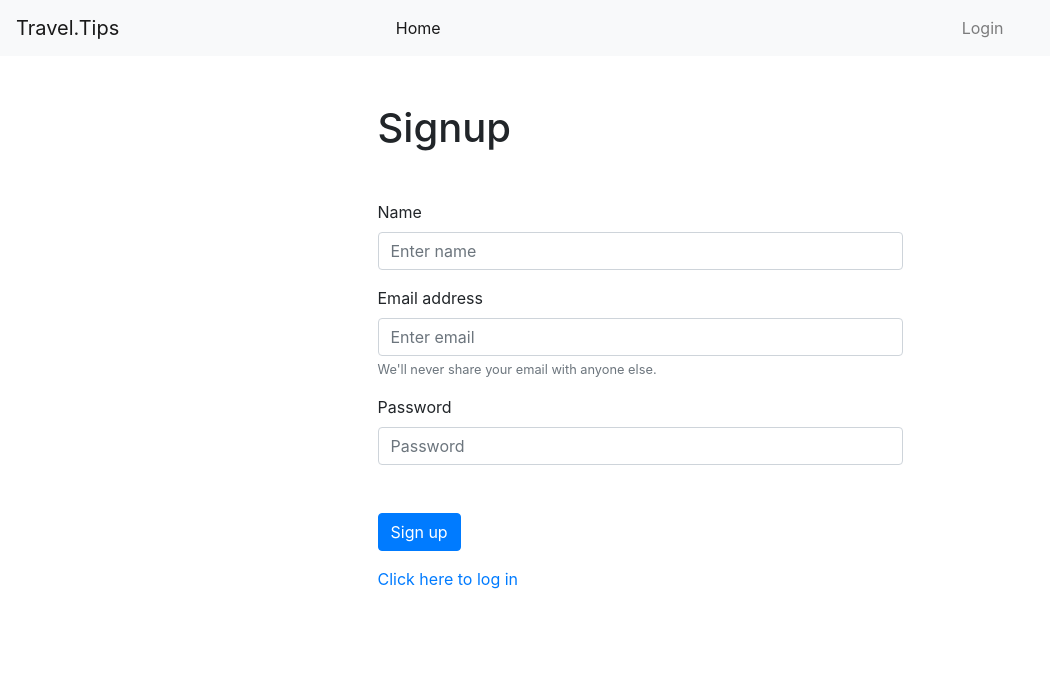
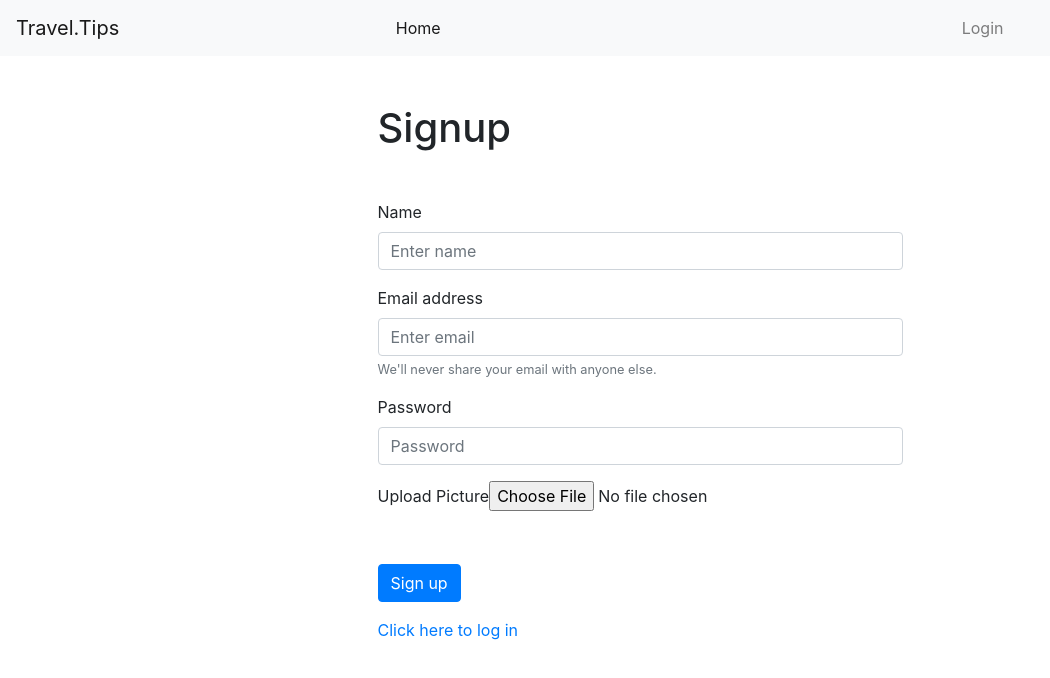
Before and after one commit to GuidoWestra/Travel-Tips-Front, a React (Create React App) app: page /signup in a window 1280 px wide. Shown: the top 678 px of the page, without its empty margins (0-1050 px from the left). Built offline with nearby package versions, Linux system fonts and the light colour scheme; no server answers.

Commit message:
signup form has file input and preview image

```diff
--- a/src/pages/SignUp/index.js
+++ b/src/pages/SignUp/index.js
@@ -6,12 +6,14 @@ import { signUp } from "../../store/user/actions";
 import { selectToken } from "../../store/user/selectors";
 import { useDispatch, useSelector } from "react-redux";
 import { useHistory, Link } from "react-router-dom";
-import { Col } from "react-bootstrap";
+import { Col, Row } from "react-bootstrap";
 
 export default function SignUp() {
   const [name, setName] = useState("");
   const [email, setEmail] = useState("");
   const [password, setPassword] = useState("");
+  const [fileInput, setFileInput] = useState("");
+  const [preview, setPreview] = useState("");
   const dispatch = useDispatch();
   const token = useSelector(selectToken);
   const history = useHistory();
@@ -22,10 +24,38 @@ export default function SignUp() {
     }
   }, [token, history]);
 
+  const previewFile = (file) => {
+    const reader = new FileReader();
+    reader.readAsDataURL(file);
+    reader.onloadend = () => {
+      setPreview(reader.result);
+    };
+  };
+  const handleFileInputChange = (e) => {
+    const file = e.target.files[0];
+    previewFile(file);
+  };
+
+  const uploadImage = async (base64EncodedImage) => {
+    console.log(base64EncodedImage);
+    try {
+      await fetch("/api/upload", {
+        method: "POST",
+        body: JSON.stringify({ data: base64EncodedImage }),
+        headers: { "Content-type": "application/jason" },
+      });
+    } catch (e) {
+      console.log(e);
+    }
+  };
+
   function submitForm(event) {
     event.preventDefault();
 
-    dispatch(signUp(name, email, password));
+    if (!preview) return;
+    uploadImage(preview);
+
+    dispatch(signUp(name, email, password, fileInput));
 
     setEmail("");
     setPassword("");
@@ -40,7 +70,7 @@ export default function SignUp() {
           <Form.Label>Name</Form.Label>
           <Form.Control
             value={name}
-            onChange={event => setName(event.target.value)}
+            onChange={(event) => setName(event.target.value)}
             type="text"
             placeholder="Enter name"
             required
@@ -50,7 +80,7 @@ export default function SignUp() {
           <Form.Label>Email address</Form.Label>
           <Form.Control
             value={email}
-            onChange={event => setEmail(event.target.value)}
+            onChange={(event) => setEmail(event.target.value)}
             type="email"
             placeholder="Enter email"
             required
@@ -64,12 +94,27 @@ export default function SignUp() {
           <Form.Label>Password</Form.Label>
           <Form.Control
             value={password}
-            onChange={event => setPassword(event.target.value)}
+            onChange={(event) => setPassword(event.target.value)}
             type="password"
             placeholder="Password"
             required
           />
         </Form.Group>
+
+        <Form.Group>
+          <Form.Label>Upload Picture</Form.Label>
+          <input
+            type="file"
+            name="image"
+            onChange={handleFileInputChange}
+            value={fileInput}
+            className="from-input"
+          ></input>
+        </Form.Group>
+        {preview && (
+          <img src={preview} alt="chosen" style={{ height: "300px" }}></img>
+        )}
+
         <Form.Group className="mt-5">
           <Button variant="primary" type="submit" onClick={submitForm}>
             Sign up
```
